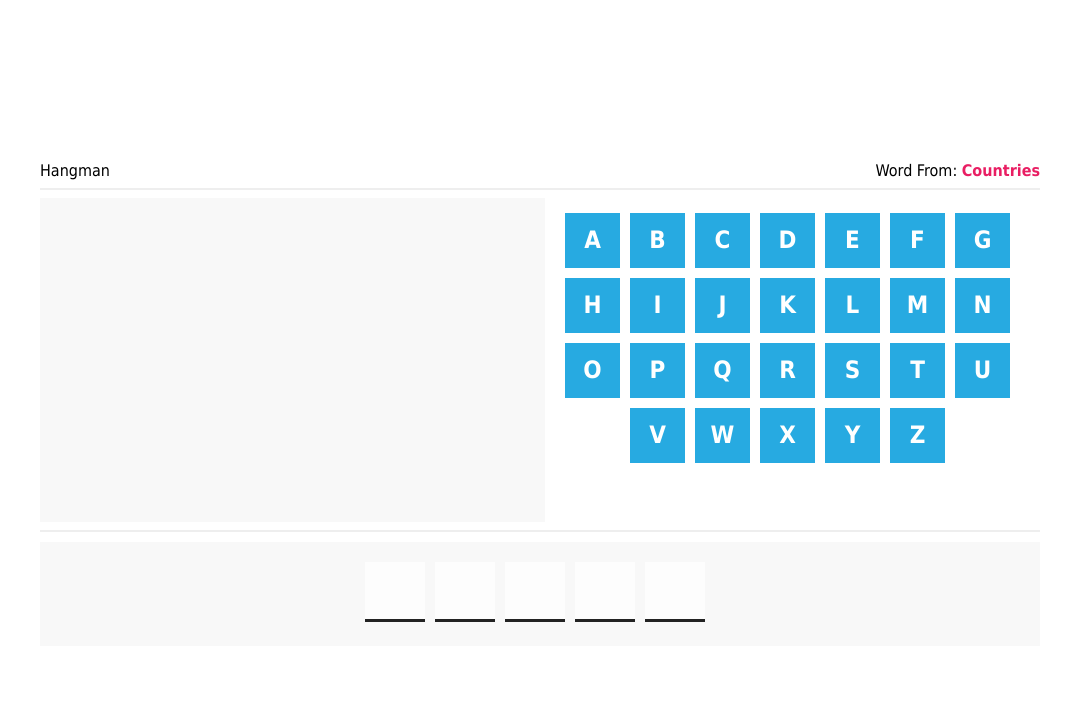
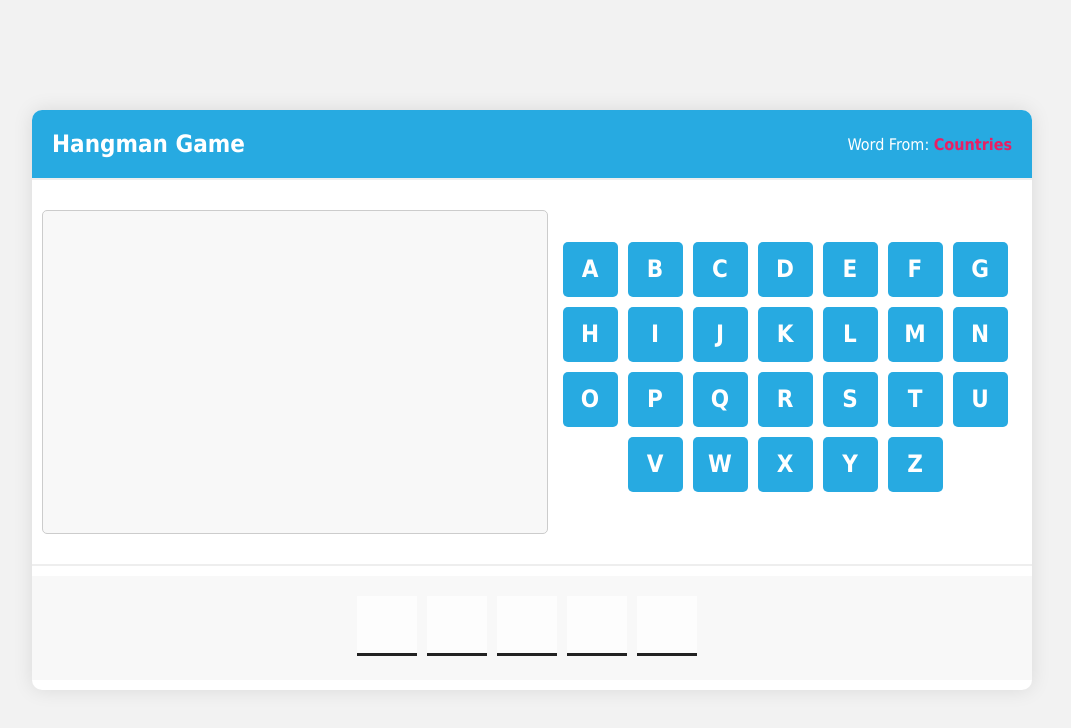
Before and after one commit to OmarEiissa/hangman-game, a plain HTML site: page index.html in a window 1280 px wide. Shown: the whole page, without its empty margins (108-1179 px from the left). Drawn offline with Linux system fonts and the light colour scheme.

Commit message:
edit design

```diff
--- a/css/main.css
+++ b/css/main.css
@@ -1,5 +1,7 @@
 * {
   box-sizing: border-box;
+  margin: 0;
+  padding: 0;
 }
 
 body {
@@ -9,15 +11,24 @@ body {
   display: flex;
   justify-content: center;
   align-items: center;
+  background-color: #f2f2f2;
 }
 
 .container {
   margin: 20px auto;
-  width: 1000px;
+  max-width: 1000px;
+  width: 90%;
+  background-color: white;
+  border-radius: 10px;
+  box-shadow: 0 0 20px rgba(0, 0, 0, 0.1);
 }
 
 .row {
   display: flex;
+  justify-content: space-between;
+  align-items: center;
+  gap: 10px;
+  padding: 10px;
 }
 
 hr {
@@ -26,10 +37,12 @@ hr {
 
 .game-info {
   display: flex;
-}
-
-.game-info .game-name {
-  flex: 1;
+  justify-content: space-between;
+  align-items: center;
+  padding: 20px;
+  background-color: #27aae1;
+  color: white;
+  border-radius: 10px 10px 0 0;
 }
 
 .game-info .category {
@@ -43,11 +56,20 @@ hr {
   font-weight: bold;
 }
 
+.game-info .game-name {
+  color: white;
+  font-weight: bold;
+  font-size: 24px;
+}
+
 .hangman-draw {
   flex: 1;
   background-color: #f8f8f8;
   padding: 20px;
   height: 324px;
+  border: 1px solid #ccc;
+  border-radius: 5px;
+  margin: 20px auto;
 }
 
 .hangman-draw .the-draw {
@@ -129,6 +151,7 @@ hr {
 .hangman-draw .the-man .hands {
   display: none;
 }
+
 .hangman-draw .the-man .hands::before {
   content: "";
   position: absolute;
@@ -203,7 +226,6 @@ hr {
 
 .letters {
   flex: 1;
-  padding: 15px;
   text-align: center;
 }
 
@@ -219,11 +241,12 @@ hr {
   color: white;
   font-size: 24px;
   margin-right: 10px;
+  margin-bottom: 10px;
   line-height: 55px;
   text-transform: uppercase;
   font-weight: bold;
   cursor: pointer;
-  margin-bottom: 10px;
+  border-radius: 5px;
 }
 
 .letters .letter-box.clicked {
@@ -273,13 +296,13 @@ hr {
 
 .popup {
   position: fixed;
+  top: 50%;
+  left: 50%;
+  transform: translate(-50%, -50%);
   background-color: #27aae1e8;
   padding: 100px 20px;
   width: 80%;
   height: 60%;
-  top: 50%;
-  left: 50%;
-  transform: translate(-50%, -50%);
   display: flex;
   align-items: center;
   justify-content: center;
@@ -288,9 +311,14 @@ hr {
   border: 1px solid #ccc;
   border-radius: 125px;
   color: #fff;
+
+  /* background: #4a4a4a;
+  padding: 20px;
+  border-radius: 10px;
+  box-shadow: 0 0 20px rgba(0, 0, 0, 0.5); */
 }
 
-button {
+.popup button {
   position: absolute;
   bottom: 100px;
   left: 50%;
@@ -302,4 +330,17 @@ button {
   height: 50px;
   border-radius: 20px;
   cursor: pointer;
+
+  /* margin-top: 10px;
+  padding: 10px 15px;
+  background: #008cba;
+  color: white;
+  border: none;
+  border-radius: 5px;
+  cursor: pointer;
+  transition: background 0.3s; */
 }
+
+/* .popup button:hover {
+  background: #005f7f;
+} */
--- a/index.html
+++ b/index.html
@@ -15,7 +15,7 @@
   <body>
     <div class="container">
       <div class="game-info">
-        <div class="game-name">Hangman</div>
+        <div class="game-name">Hangman Game</div>
         <div class="category">Word From: <span></span></div>
       </div>
 
```
